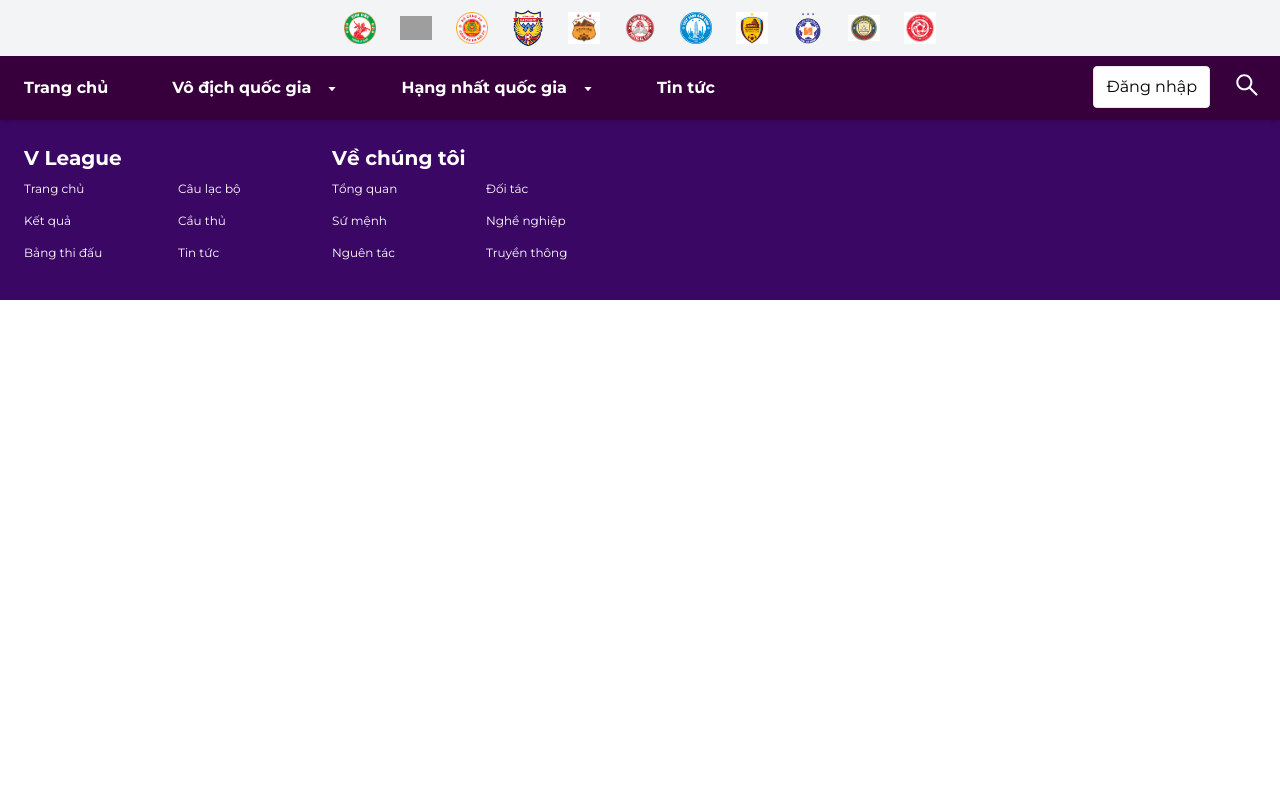
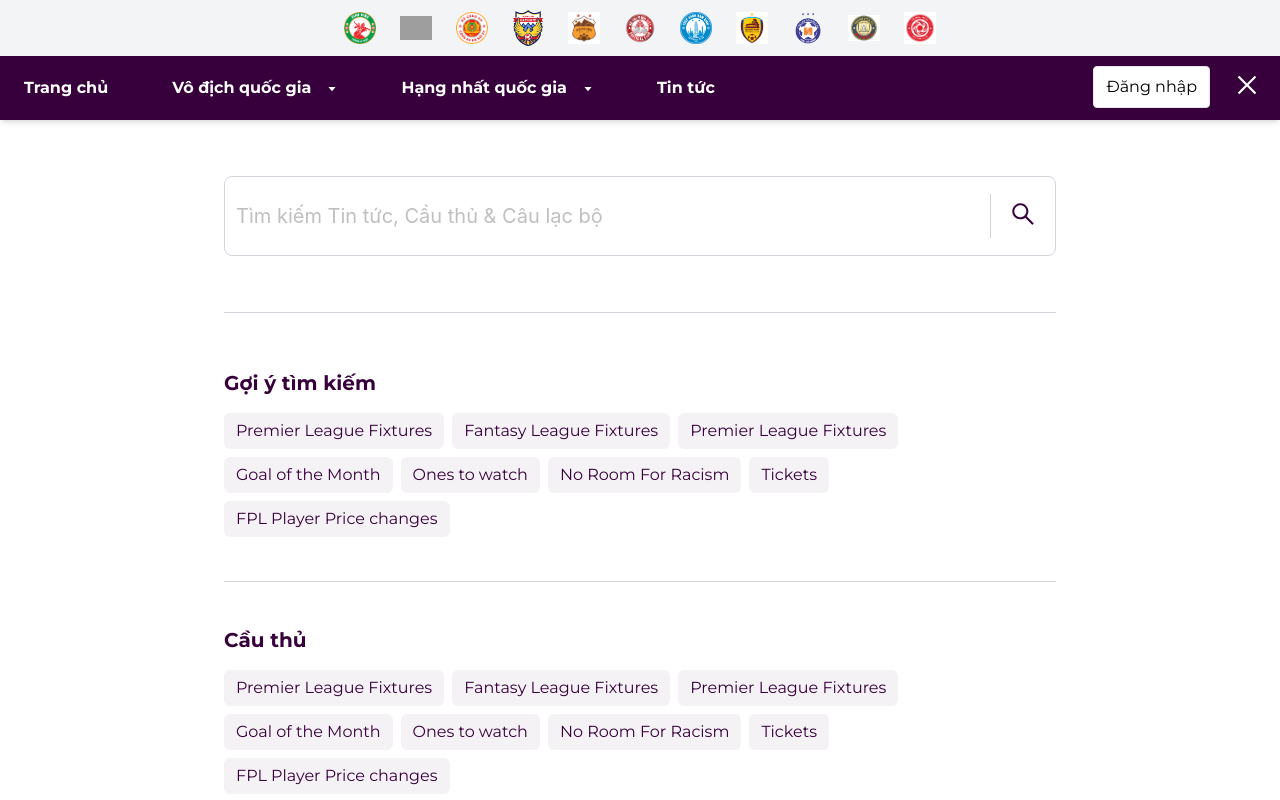
Before and after one commit to VuVietDuy/v-league, a React (Vite) app: page /search in a window 1280 px wide. Shown: the top 800 px of the page. Built offline with nearby package versions, Linux system fonts and the light colour scheme; grey boxes are pictures that could not be loaded.

Commit message:
done task 2, update task 3

```diff
--- a/src/App.tsx
+++ b/src/App.tsx
@@ -19,6 +19,7 @@ import Category from "@/pages/Category/Category";
 import Navbar from "@/components/Navbar";
 import Footer from "@/components/Footer";
 import { store } from "@/store/store";
+import Search from "./pages/Search/Search";
 
 const queryClient = new QueryClient();
 
@@ -30,6 +31,7 @@ function App() {
           <div className="font-montserrat">
             <Navbar />
             <Routes>
+              <Route path="/search" element={<Search />} />
               <Route path="" element={<Home />} />
               <Route path="/login" element={<Login />} />
               <Route path="/register" element={<Register />} />
--- a/src/components/Navbar.tsx
+++ b/src/components/Navbar.tsx
@@ -1,5 +1,6 @@
+/* eslint-disable @typescript-eslint/no-unused-vars */
 import { useState, useEffect } from "react";
-import { NavLink, useLocation } from "react-router-dom";
+import { NavLink, useLocation, useNavigate } from "react-router-dom";
 import binhDinh from "../assets/binh-dinh.png";
 import binhDuong from "../assets/binh-duong.png";
 import congAnHaNoi from "../assets/cong-an-ha-noi.png";
@@ -112,6 +113,7 @@ function Navbar() {
   const [showClubs, setShowClubs] = useState(true);
   const [isOpenNavbar, setIsOpenNavbar] = useState(false);
   const location = useLocation();
+  const navigate = useNavigate();
   const tournament = location.pathname.split("/")[1];
   const user = useSelector((state: RootState) => state.user);
 
@@ -203,9 +205,22 @@ function Navbar() {
                   Đăng nhập
                 </a>
               )}
-              <button className="py-2 px-3 text-white rounded border border-primary hover:border-gray-200">
-                <SearchOutlined className="text-2xl" />
-              </button>
+              {location?.pathname === "/search" ? (
+                <button
+                  className="py-2 px-3 text-white rounded border border-primary hover:border-gray-200"
+                  onClick={() => navigate(-1)}
+                >
+                  <CloseOutlined className="text-2xl" />
+                </button>
+              ) : (
+                <button
+                  className="py-2 px-3 text-white rounded border border-primary hover:border-gray-200"
+                  onClick={() => navigate("/search")}
+                >
+                  <SearchOutlined className="text-2xl" />
+                </button>
+              )}
+
               {isOpenNavbar ? (
                 <button
                   className="text-xl text-white block md:hidden"
--- a/src/pages/Match/Fixtures.tsx
+++ b/src/pages/Match/Fixtures.tsx
@@ -1,3 +1,5 @@
+/* eslint-disable @typescript-eslint/no-explicit-any */
+/* eslint-disable @typescript-eslint/no-unused-vars */
 import {
   ArrowRightOutlined,
   DownOutlined,
@@ -10,23 +12,29 @@ import { useParams } from "react-router-dom";
 import { formatDate } from "@/utils/formatDate";
 import StadiumIcon from "@/components/icons/StadiumIcon";
 import HeaderPage from "@/components/HeaderPage";
-import { Dropdown, MenuProps } from "antd";
+import { Dropdown, MenuProps, Select } from "antd";
 import { IClub } from "@/types/club";
 
 interface Fixtures {
   [key: string]: IMatch[];
 }
 
+interface Club {
+  id: number;
+  name: string;
+}
+
 function Fixtures() {
   const { tournamentId } = useParams();
   const [fixtures, setFixtures] = useState<Fixtures>({});
-  const [itemsClubFilter, setItemsClubFilter] = useState<MenuProps["items"]>();
+  const [itemsClubFilter, setItemsClubFilter] = useState<Club[]>();
+  const [selectedClubId, setselectedClubIdId] = useState<number>();
 
   useEffect(() => {
     fetcher.get(`tournaments/${tournamentId}/fixtures`).then((res) => {
       let matchesData: IMatch[] = res.data;
       matchesData = matchesData.slice(0, 7);
-      let newFixtures: Fixtures = {};
+      const newFixtures: Fixtures = {};
       matchesData.map((match, index) => {
         const formattedDate = formatDate(
           new Date(match?.date).toISOString().split("T")[0]
@@ -43,17 +51,46 @@ function Fixtures() {
 
     fetcher.get(`tournaments/${tournamentId}/clubs`).then((res) => {
       const clubsData: IClub[] = res.data;
-      const items = clubsData.map((club, index) => ({
-        key: index,
-        label: (
-          <a className="hover:text-purple-800 text-wrap w-28" href="">
-            {club.name}
-          </a>
-        ),
-      }));
-      setItemsClubFilter(items);
+      const clubs: Club[] = [];
+      clubsData.map((club) => {
+        clubs.push({
+          id: Number(club.id),
+          name: club.name,
+        });
+      });
+      setItemsClubFilter(clubs);
     });
   }, []);
+  console.log(fixtures);
+  useEffect(() => {
+    if (selectedClubId) {
+      fetcher
+        .get(`tournaments/${tournamentId}/fixtures?clubId=${selectedClubId}`)
+        .then((res) => {
+          let matchesData: IMatch[] = res.data;
+          matchesData = matchesData.slice(0, 7);
+          const newFixtures: Fixtures = {};
+          matchesData.map((match, index) => {
+            const formattedDate = formatDate(
+              new Date(match?.date).toISOString().split("T")[0]
+            );
+
+            if (newFixtures[formattedDate]) {
+              newFixtures[formattedDate].push(match);
+            } else {
+              newFixtures[formattedDate] = [match];
+            }
+          });
+          setFixtures(newFixtures);
+          // const clubsData: IClub[] = res.data;
+        });
+    }
+  }, [selectedClubId]);
+
+  const handleSelectClub = (e: any) => {
+    setselectedClubIdId(e);
+  };
+
   return (
     <div>
       <HeaderPage title="Lịch thi đấu" />
@@ -92,7 +129,21 @@ function Fixtures() {
               <DownOutlined className="text-xs" />
             </div>
           </Dropdown>
-          <Dropdown menu={{ items: itemsClubFilter }}>
+          <Select
+            onChange={handleSelectClub}
+            defaultValue={""}
+            className="w-40 h-[55px] bg-gray-100 border-none! rounded-none! text-sm shadow-sm"
+          >
+            <Select.Option value="">
+              Lọc theo câu lạc bộ câu lạc bộ
+            </Select.Option>
+            {itemsClubFilter?.map((club, index) => (
+              <Select.Option key={index} value={club?.id}>
+                {club?.name}
+              </Select.Option>
+            ))}
+          </Select>
+          {/* <Dropdown menu={{ items: itemsClubFilter }} trigger={["click"]}>
             <div
               className="w-fit px-3 py-2 flex gap-8 border-r"
               onClick={(e) => e.preventDefault()}
@@ -103,7 +154,7 @@ function Fixtures() {
               </div>
               <DownOutlined className="text-xs" />
             </div>
-          </Dropdown>
+          </Dropdown> */}
           <a
             className="px-3 flex items-center gap-2 hover:text-purple-900"
             href=""
--- /dev/null
+++ b/src/pages/Search/Search.tsx
@@ -0,0 +1,112 @@
+/* eslint-disable @typescript-eslint/no-explicit-any */
+// import React, { useEffect, useState } from "react";
+// import { News as INews } from "@/types/news";
+// import fetcher from "@/api/fetcher";
+// import HeaderPage from "@/components/HeaderPage";
+// import { Link } from "react-router-dom";
+// import { useQuery } from "@tanstack/react-query";
+
+import { createSlug } from "@/utils/createSlug";
+import { CloseOutlined, SearchOutlined } from "@ant-design/icons";
+import { Divider, Input } from "antd";
+import { useState } from "react";
+import { Link } from "react-router-dom";
+const suggestedSearch = [
+  "Premier League Fixtures",
+  "Fantasy League Fixtures",
+  "Premier League Fixtures",
+  "Goal of the Month",
+  "Ones to watch",
+  "No Room For Racism",
+  "Tickets",
+  "FPL Player Price changes",
+];
+
+const demoSuggestions = [
+  "Demo search suggestions",
+  "Ronaldo",
+  "Xuan Son",
+  "Quang hai",
+];
+function Search() {
+  const [searchText, setSearchText] = useState<string>("");
+  const handleOnChange = (e: any) => {
+    setSearchText(e.target.value);
+  };
+  return (
+    <div className="container lg:w-[65vw] pb-16 md:w-[90vw] mx-auto">
+      <div className="relative  mt-14 mx-auto w-full flex items-center border border-gray-300 rounded-lg transition-all duration-300 focus-within:border-transparent focus-within:ring-2 focus-within:ring-primary   h-20">
+        <div className="relative w-full h-full">
+          <Input
+            value={searchText}
+            onChange={handleOnChange}
+            placeholder="Tìm kiếm Tin tức, Cầu thủ & Câu lạc bộ"
+            className=" absolute inset-0 border-none ring-0  text-xl text-primary focus:border-none focus:ring-0 focus:shadow-none h-full "
+            size="large"
+          />
+          {searchText !== "" && (
+            <button
+              className="py-2 px-3 right-0 text-black border-none absolute top-[50%] -translate-y-[50%]  z-20"
+              onClick={() => setSearchText("")}
+            >
+              <CloseOutlined className="text-xl text-primary" />
+            </button>
+          )}
+        </div>
+
+        <div className="border-l border-gray-300 py-2 px-5 ">
+          <SearchOutlined className="text-primary text-2xl cursor-pointer" />
+        </div>
+
+        {searchText !== "" && (
+          <div className="top-[calc(104%)] absolute right-0 left-0 min-h-20    flex flex-col overflow-auto h-[calc(200px)] shadow-md">
+            {demoSuggestions.map((item, id) => {
+              return (
+                <Link
+                  className=" text-lg py-3.5 px-3  text-primary bg-[#f5f2f5] hover:bg-purple-600  hover:text-white transition-all duration-150 ease-in-out rounded-none flex leading-10 items-center "
+                  key={id}
+                  to={`?term=${createSlug(item)}`}
+                >
+                  <span className="h-full">{item}</span>
+                </Link>
+              );
+            })}
+          </div>
+        )}
+      </div>
+      <Divider className="my-14 border-gray-300" />
+
+      <div className="">
+        <p className="text-xl font-bold text-primary mb-4">Gợi ý tìm kiếm</p>
+        <div className="flex flex-wrap gap-2 ">
+          {suggestedSearch.map((item, index) => (
+            <Link
+              className="py-1.5 px-3 rounded-md text-primary bg-[#f5f2f5] hover:bg-purple-600 hover:text-white transition-all duration-150 ease-in-out"
+              key={index}
+              to={`?term=${createSlug(item)}`}
+            >
+              {item}
+            </Link>
+          ))}
+        </div>
+      </div>
+      <Divider className="my-11 border-gray-300" />
+      <div className="">
+        <p className="text-xl font-bold text-primary mb-4">Cầu thủ</p>
+        <div className="flex flex-wrap gap-2 ">
+          {suggestedSearch.map((item, index) => (
+            <Link
+              className="py-1.5 px-3 rounded-md text-primary bg-[#f5f2f5] hover:bg-purple-600 hover:text-white transition-all duration-150 ease-in-out"
+              key={index}
+              to={`?term=${createSlug(item)}`}
+            >
+              {item}
+            </Link>
+          ))}
+        </div>
+      </div>
+    </div>
+  );
+}
+
+export default Search;
--- /dev/null
+++ b/src/utils/createSlug.ts
@@ -0,0 +1,31 @@
+export const createSlug = (str: string) => {
+  // Chuyển hết sang chữ thường
+  str = str.toLowerCase();
+
+  // xóa dấu
+  str = str.replace(/(à|á|ạ|ả|ã|â|ầ|ấ|ậ|ẩ|ẫ|ă|ằ|ắ|ặ|ẳ|ẵ)/g, "a");
+  str = str.replace(/(è|é|ẹ|ẻ|ẽ|ê|ề|ế|ệ|ể|ễ)/g, "e");
+  str = str.replace(/(ì|í|ị|ỉ|ĩ)/g, "i");
+  str = str.replace(/(ò|ó|ọ|ỏ|õ|ô|ồ|ố|ộ|ổ|ỗ|ơ|ờ|ớ|ợ|ở|ỡ)/g, "o");
+  str = str.replace(/(ù|ú|ụ|ủ|ũ|ư|ừ|ứ|ự|ử|ữ)/g, "u");
+  str = str.replace(/(ỳ|ý|ỵ|ỷ|ỹ)/g, "y");
+  str = str.replace(/(đ)/g, "d");
+
+  // Xóa ký tự đặc biệt
+  str = str.replace(/([^0-9a-z-\s])/g, "");
+
+  // Xóa khoảng trắng thay bằng ký tự -
+  str = str.replace(/(\s+)/g, "-");
+
+  // Xóa ký tự - liên tiếp
+  str = str.replace(/-+/g, "-");
+
+  // xóa phần dự - ở đầu
+  str = str.replace(/^-+/g, "");
+
+  // xóa phần dư - ở cuối
+  str = str.replace(/-+$/g, "");
+
+  // return
+  return str;
+};
```
